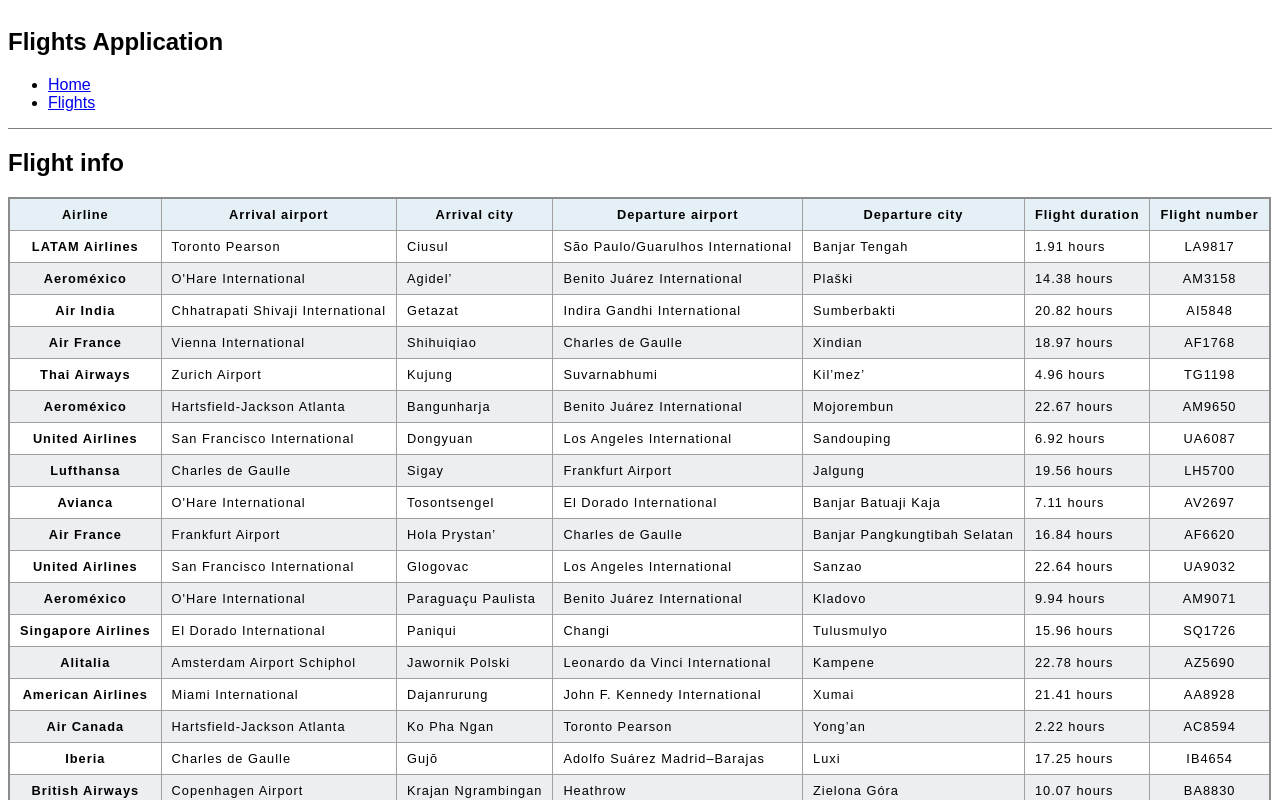
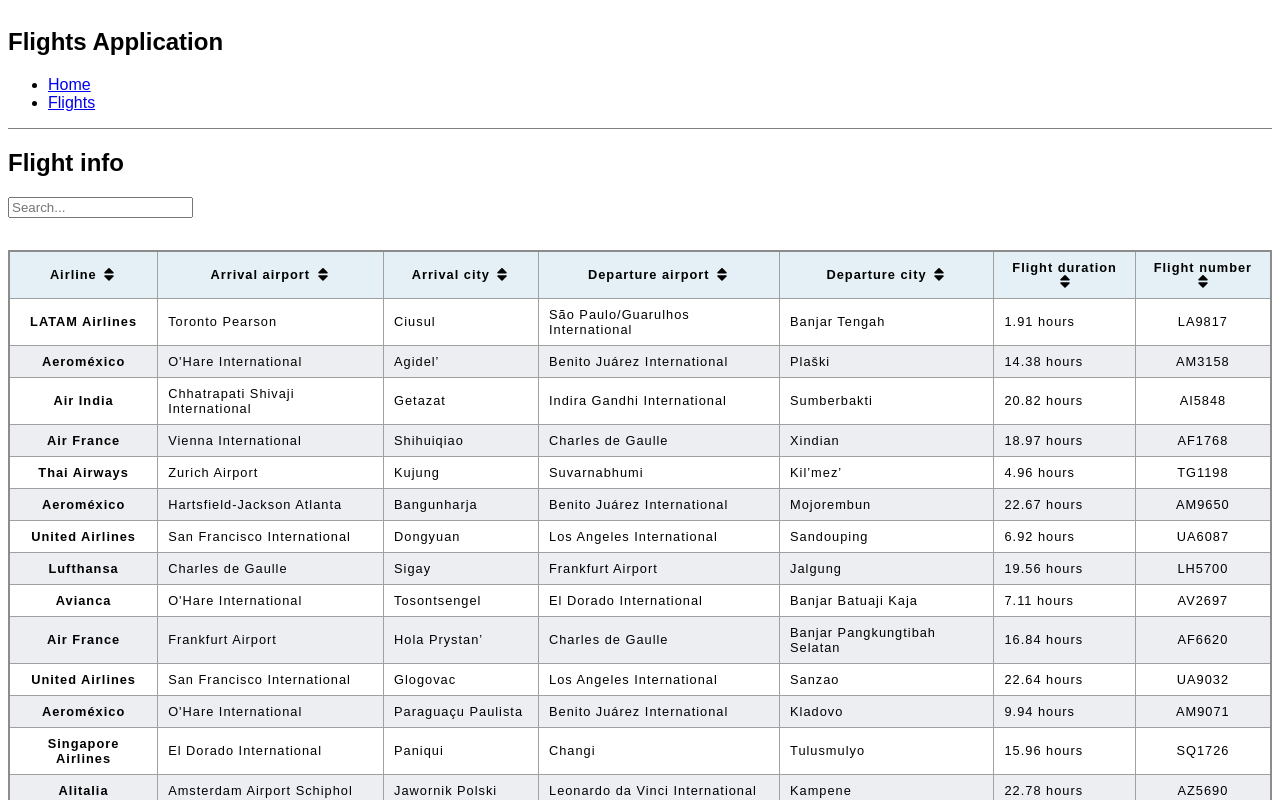
Before and after one commit to fridanordenlow/angular-data-project, an Angular app: page /flights in a window 1280 px wide. Shown: the top 800 px of the page. Built offline with nearby package versions, Linux system fonts and the light colour scheme.

Commit message:
implemented sorting and filter functionality

```diff
--- a/src/app/features/flights-feature/flight.model.ts
+++ b/src/app/features/flights-feature/flight.model.ts
@@ -12,3 +12,8 @@
   data: FlightData[] | null;
   total: number | undefined;
 }
+
+export interface HeaderItems {
+  label: string;
+  sortField: keyof FlightData;
+}
--- a/src/app/features/flights-feature/pages/flights-page/flights.html
+++ b/src/app/features/flights-feature/pages/flights-page/flights.html
@@ -1,3 +1,17 @@
+<div class="search-section">
+  <input
+    type="text"
+    placeholder="Search..."
+    (input)="onFilter($event.target.value)"
+  />
+</div>
+
+<!-- <select id="airline" name="airline">
+  @for (flight of flightsData; track $index) {
+  <option [value]="flight.airline_name" (click)="onFilter()">{{flight.airline_name}}</option>
+  }
+</select> -->
+
 <table>
   <caption>
     <div class="caption-section">
@@ -11,18 +25,15 @@
   </caption>
   <thead>
     <tr>
-      <th scope="col">Airline</th>
-      <th scope="col">Arrival airport</th>
-      <th scope="col">Arrival city</th>
-      <th scope="col">Departure airport</th>
-      <th scope="col">Departure city</th>
-      <th scope="col">Flight duration</th>
-      <th scope="col">Flight number</th>
+      @for (headerItem of headerItems; track $index) {
+      <th scope="col" (click)="onSort(headerItem.sortField)">
+        {{headerItem.label}} <fa-icon [icon]="faSort" />
+      </th>
+      }
     </tr>
   </thead>
   <tbody>
     @for (flight of flightsData; track $index) {
-
     <tr>
       <th scope="row">{{flight.airline_name}}</th>
       <td>{{flight.arrival_airport}}</td>
--- a/src/app/features/flights-feature/pages/flights-page/flights.scss
+++ b/src/app/features/flights-feature/pages/flights-page/flights.scss
@@ -45,3 +45,7 @@
   align-items: center;
   gap: 1rem;
 }
+
+.search-section {
+  margin-bottom: 2rem;
+}
--- a/src/app/features/flights-feature/pages/flights-page/flights.ts
+++ b/src/app/features/flights-feature/pages/flights-page/flights.ts
@@ -2,24 +2,59 @@
 import { FlightsService } from '../../services/flights-service';
 import { CommonModule } from '@angular/common';
 import { Title } from '@angular/platform-browser';
-import { FlightData, LazyLoadReturnType } from '../../flight.model';
+import { FlightData, HeaderItems } from '../../flight.model';
+import { FontAwesomeModule } from '@fortawesome/angular-fontawesome';
+import { faSort } from '@fortawesome/free-solid-svg-icons';
 
 @Component({
   selector: 'app-flights',
-  imports: [CommonModule],
+  imports: [CommonModule, FontAwesomeModule],
   providers: [FlightsService],
   templateUrl: './flights.html',
   styleUrl: './flights.scss',
 })
 export class Flights implements OnInit {
   flightsData: FlightData[] | null = null;
+  totalItems = 0;
 
-  totalItems = 0;
   page = 0;
   pageSize = 20;
   sortField: keyof FlightData | '' = '';
   sortDirection: 'asc' | 'desc' | '' = '';
   filter = '';
+
+  faSort = faSort;
+
+  headerItems: HeaderItems[] = [
+    {
+      label: 'Airline',
+      sortField: 'airline_name',
+    },
+    {
+      label: 'Arrival airport',
+      sortField: 'arrival_airport',
+    },
+    {
+      label: 'Arrival city',
+      sortField: 'arrival_city',
+    },
+    {
+      label: 'Departure airport',
+      sortField: 'departure_airport',
+    },
+    {
+      label: 'Departure city',
+      sortField: 'departure_city',
+    },
+    {
+      label: 'Flight duration',
+      sortField: 'flight_duration_hours',
+    },
+    {
+      label: 'Flight number',
+      sortField: 'flight_number',
+    },
+  ];
 
   constructor(private title: Title, private flightService: FlightsService) {
     this.title.setTitle('Flights page');
@@ -59,4 +94,20 @@
       this.getFlights();
     }
   }
+
+  onSort(field: keyof FlightData) {
+    if (this.sortField === field) {
+      this.sortDirection = this.sortDirection === 'asc' ? 'desc' : 'asc';
+    } else {
+      this.sortField = field;
+      this.sortDirection = 'asc';
+    }
+    this.getFlights();
+  }
+
+  onFilter(value: string) {
+    this.filter = value;
+    this.page = 0;
+    this.getFlights();
+  }
 }
--- a/src/app/features/flights-feature/services/flights-service.ts
+++ b/src/app/features/flights-feature/services/flights-service.ts
@@ -24,9 +24,37 @@
         return of(null);
       }),
       map((data) => {
+        if (data && filter) {
+          data = data.filter((item) =>
+            Object.values(item).some((val) =>
+              val.toString().toLowerCase().includes(filter.toLowerCase())
+            )
+          );
+        }
+        if (data && sortField && sortDirection) {
+          data = data.sort((a: any, b: any) => {
+            const valA = a[sortField];
+            const valB = b[sortField];
+            // ? valA.localeCompare(valB, 'en', { sensitivity: 'base' })
+            if (typeof valA === 'string' && typeof valB === 'string') {
+              return sortDirection === 'asc'
+                ? valA.localeCompare(valB)
+                : valB.localeCompare(valA);
+            } else {
+              return sortDirection === 'asc'
+                ? valA > valB
+                  ? 1
+                  : -1
+                : valA < valB
+                ? 1
+                : -1;
+            }
+          });
+        }
         const totalItems = data?.length;
         const start = page * pageSize;
         const items = data?.slice(start, start + pageSize);
+        console.log(sortField, sortDirection);
 
         return { data: items ?? null, total: totalItems };
       })
@@ -34,6 +62,7 @@
   }
 }
 
+// Idea about how to implement styling
 // style pagination
 // pipe for time format
 // add flight icons, departure etc font awesome
```
